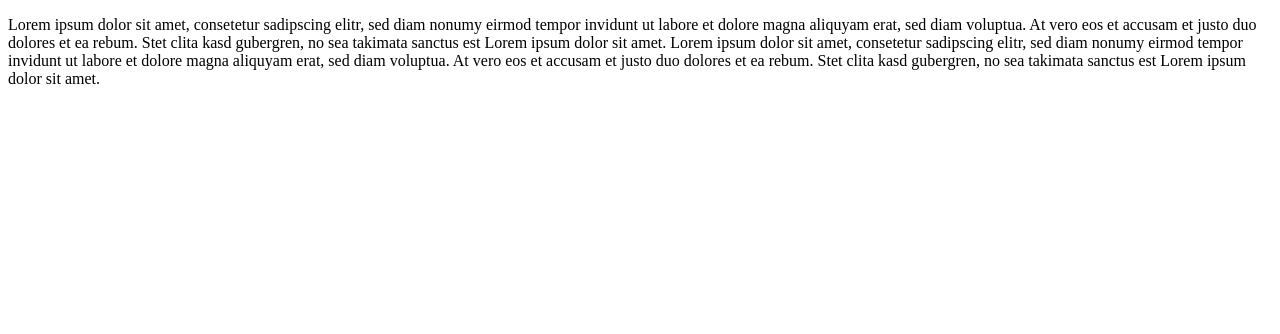
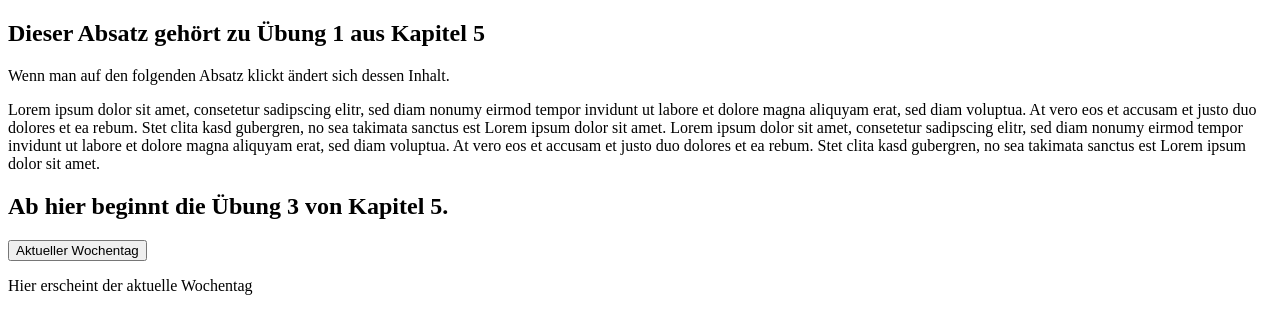
Before and after one commit to MarcWenningKuenne/Web-Entwicklung-1, a plain HTML site: page Kapitel 5/index.html in a window 1280 px wide. Drawn offline with Linux system fonts and the light colour scheme.

Commit message:
Kapitel 5 - Übung 3 - Aufgabe 3

```diff
--- a/Kapitel 5/index.html
+++ b/Kapitel 5/index.html
@@ -7,15 +7,25 @@
     <title>Kapitel 5</title>
 </head>
 <body>
+
+    <h2>Dieser Absatz gehört zu Übung 1 aus Kapitel 5</h2>
+    <p>Wenn man auf den folgenden Absatz klickt ändert sich dessen Inhalt.</p>
     <p id="absatz1" onclick="neuerInhalt()">
         Lorem ipsum dolor sit amet, consetetur sadipscing elitr, sed diam nonumy eirmod tempor invidunt ut labore et dolore magna aliquyam erat, sed diam voluptua. At vero eos et accusam et justo duo dolores et ea rebum. Stet clita kasd gubergren, no sea takimata sanctus est Lorem ipsum dolor sit amet. Lorem ipsum dolor sit amet, consetetur sadipscing elitr, sed diam nonumy eirmod tempor invidunt ut labore et dolore magna aliquyam erat, sed diam voluptua. At vero eos et accusam et justo duo dolores et ea rebum. Stet clita kasd gubergren, no sea takimata sanctus est Lorem ipsum dolor sit amet.
     </p>
-
-    <script src="uebung1.js"></script>
 
     <!-- Übung 1 - intenes Skript-->
     <!--script src="uebung1.js">
         document.getElementById("absatz1").innerHTML = "Neuer Inhalt!";
     </script-->
+
+    <!-- Kapitel 5 - Übung 3 - Aufgabe 3-->
+    <h2>Ab hier beginnt die Übung 3 von Kapitel 5.</h2>
+    <button onclick="getDay()">Aktueller Wochentag</button>
+    <p id="wochentag">Hier erscheint der aktuelle Wochentag</p>
+
+    <script src="uebung1.js"></script>
+    <script src="uebung3.js"></script>
+
 </body>
 </html>
--- /dev/null
+++ b/Kapitel 5/uebung3.js
@@ -0,0 +1,31 @@
+"use strict";
+
+
+function getDay(){
+    let weekday = "noch kein Tag gefunden";
+    let weekdayAsNumber = new Date().getDay();
+    switch(weekdayAsNumber){
+        case 0:
+            weekday = "Sunday";
+            break;
+        case 1:
+            weekday = "Monday";
+            break;
+        case 2:
+            weekday = "Thuesday";
+            break;
+        case 3:
+            weekday = "Wednesday";
+            break;
+        case 4:
+            weekday = "Thursday";
+            break;
+        case 5:
+            weekday = "Friday";
+            break;
+        case 6:
+            weekday = "Saturday";
+            break;
+    }
+    document.getElementById("wochentag").innerHTML = "Der aktuelle Wochentag ist " + weekday + "!"
+}
```
